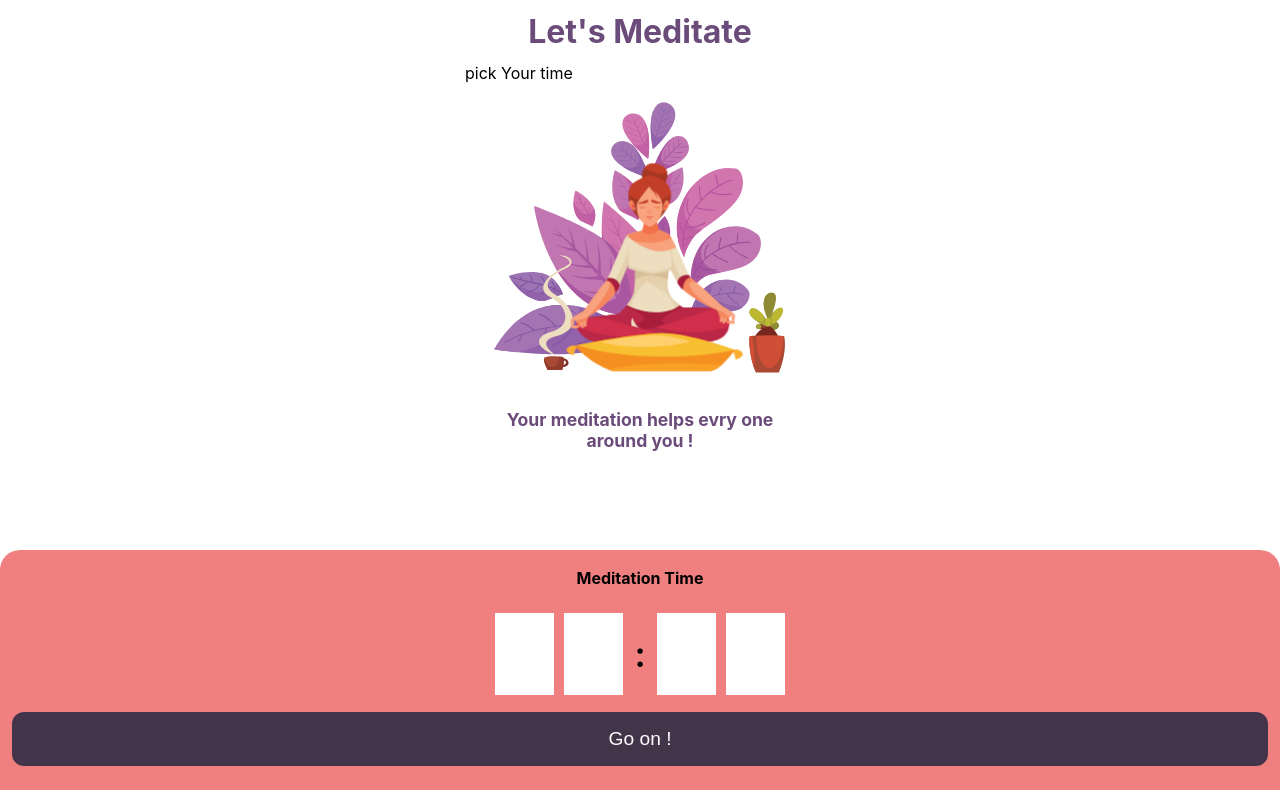
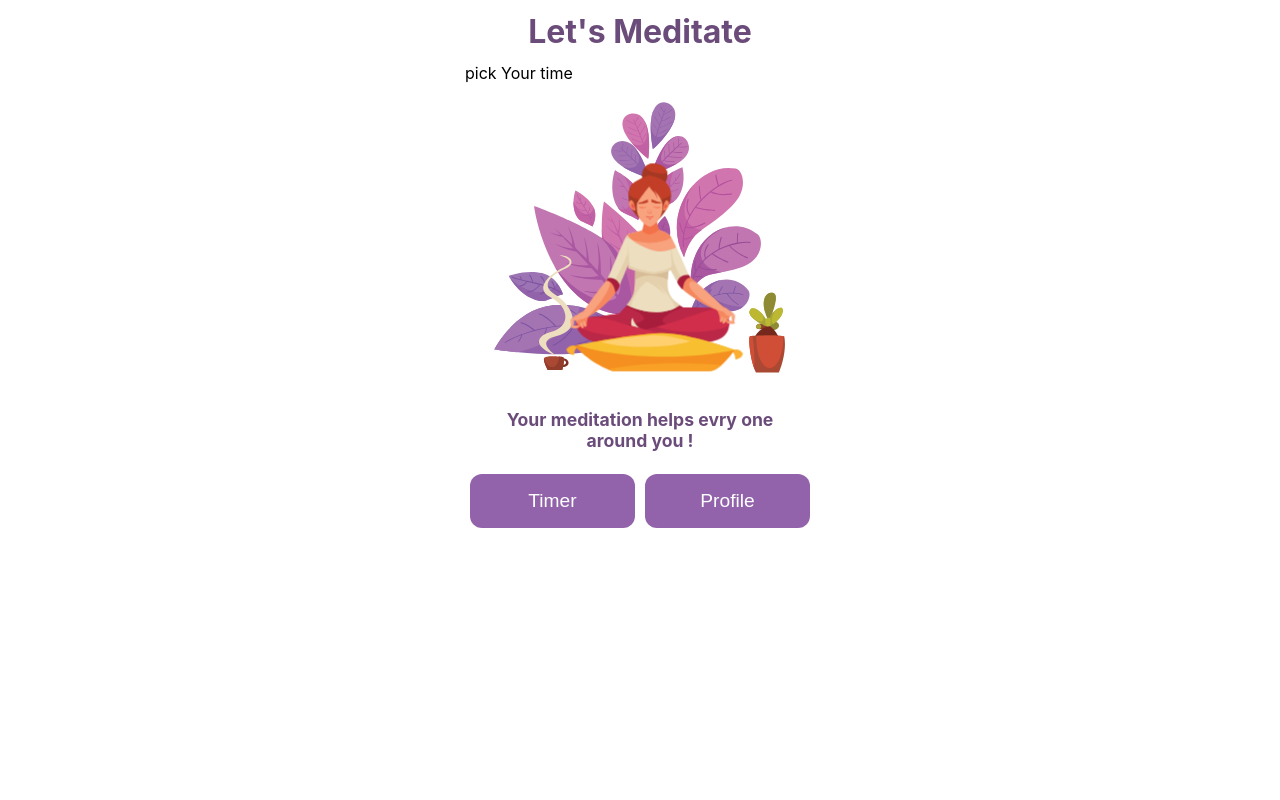
Before and after one commit to zaouch-bahae-eddine/meditation, a React (Create React App) app: page /timer in a window 1280 px wide. Built offline with nearby package versions, Linux system fonts and the light colour scheme.

Commit message:
feat pick timer

```diff
--- a/src/components/setTimer.tsx
+++ b/src/components/setTimer.tsx
@@ -1,22 +1,29 @@
+import { useState } from "react"
 import { ButtonElement } from "./buttonElement"
 import './setTimer.css'
+
 const SetTimer = (props: any) => {
+
     return (
-      <div className="popup-style">
+      <div className={props.display ? "popup-style" : "popup-style hidden"}>
         <form className="p-12">
           <h1 className='popup-header'>Meditation Time</h1>
           <div className="time-inputs">
             <div className="min-inputs">
-              <input type="number" className="min-douzen" onChange={(event) => props.handleMinDouzenInputChange(event)}/>
-              <input type="number" className="min-unit" onChange={(event) => props.handleMinUnitInputChange(event)}/>
+              <input type="number" value={props.timerValue.minDouzen} className="min-douzen" onChange={(event) => props.handleMinDouzenInputChange(event)}/>
+              <input type="number" value={props.timerValue.minUnit} className="min-unit" onChange={(event) => props.handleMinUnitInputChange(event)}/>
             </div>
             <div className="semicolomn-breack">:</div>
             <div className="sec-inputs">
-              <input type="number" className="sec-douzen" onChange={(event) => props.handleSecDouzenInputChange(event)}/>
-              <input type="number" className="sec-unit" onChange={(event) => props.handleSecUnitInputChange(event)}/>
+              <input type="number" value={props.timerValue.secDouzen} className="sec-douzen" onChange={(event) => props.handleSecDouzenInputChange(event)}/>
+              <input type="number" value={props.timerValue.secUnit} className="sec-unit" onChange={(event) => props.handleSecUnitInputChange(event)}/>
             </div>
           </div>
-          <ButtonElement onClick={props.handleSubmit} type="button" id="submit-login" label="Go on !" class={['background-light-mauve', 'p-16', 'mt-12']} />
+          <ButtonElement onClick={() => {
+            props.handleSubmit()
+            props.hiddePopup()
+          }}
+          type="button" id="submit-login" label="Go on !" class={['background-light-pink', 'p-16', 'mt-12']} />
         </form>
       </div>
     )
--- a/src/hooks/useTimer.ts
+++ b/src/hooks/useTimer.ts
@@ -1,6 +1,5 @@
 
 import { useRef, useState } from "react";
-import { finished } from "stream";
 
 interface TimerPickerInterface {
     minDouzen?: number,
@@ -33,13 +32,12 @@ const useTimer = () => {
 
       if((currentTime.getMinutes() > 0 || currentTime.getSeconds() > 0)){
         setIsActive(true)
-
+        setFinished(false)
         chronoRef.current = setInterval(() => {
           setCurrentTime((currentTime) => {
             if((currentTime.getMinutes() > 0 || currentTime.getSeconds() > 0)){
               return new Date(currentTime.getTime() - initialTime.getTime() - 1000)
             }
-            console.log('FInished')
             setFinished(true)
             stopTimer()
             return initialTime
@@ -52,9 +50,13 @@ const useTimer = () => {
       console.log('Stop')
       setIsActive(false)
       clearInterval(chronoRef.current)
+    }
+    const cancelTimer = () => {
+      setIsActive(false)
+      setFinished(true)
+      clearInterval(chronoRef.current)
       setCurrentTime(initialTime)
     }
-
-    return {initTimer, startTimer, stopTimer, currentTime, isActive, finished}
+    return {initTimer, startTimer, stopTimer, currentTime, isActive, finished, cancelTimer}
 }
 export default useTimer
--- /dev/null
+++ b/src/pages/timerPicker.css
@@ -0,0 +1,11 @@
+.buttons-timer-bottom {
+    display: flex;
+    justify-content: space-between;
+    align-items: center;
+}
+.buttons-timer-bottom.hidden{
+    display: none;
+}
+.buttons-timer-bottom button{
+    margin: 5px;
+}
--- a/src/pages/timerPicker.tsx
+++ b/src/pages/timerPicker.tsx
@@ -1,12 +1,14 @@
 import { WomenOrder } from "../components/persons-item/womenOrder";
-import "./welcome.css";
-import "./template.css";
+import "./welcome.css"
+import "./template.css"
+import "./timerPicker.css"
 import { ButtonElement } from "../components/buttonElement";
 import { useCurrentUser } from "../hooks/useCurrentUser";
 import { useState, ChangeEvent } from 'react'
 import useTimer from "../hooks/useTimer";
 import SetTimer from "../components/setTimer";
 import '../components/setTimer.css'
+
 interface TimerPickerInterface {
   minDouzen?: number,
   minUnit?: number,
@@ -16,16 +18,32 @@ interface TimerPickerInterface {
 
 function TimerPicker() {
     //const currentUser = useCurrentUser()
-    const {initTimer, currentTime, startTimer, isActive } = useTimer()
+    const {initTimer, currentTime, startTimer, isActive, finished, stopTimer, cancelTimer } = useTimer()
     const [timer, setTimer] = useState<TimerPickerInterface>({
       minDouzen: 0,
       minUnit: 0,
       secDouzen: 0,
       secUnit: 0
     })
+    const [displayPopup, setDisplayPopup] = useState(false)
+    const hiddePopup = () => {
+      setDisplayPopup(false)
+    }
+    const showPopup = () => {
+      setDisplayPopup(true)
+      initializeTimer()
+    }
     const handleSubmit = () => {
       initTimer(timer)
       startTimer()
+    }
+    const initializeTimer = () => {
+      setTimer({
+        minDouzen: 0,
+        minUnit: 0,
+        secDouzen: 0,
+        secUnit: 0
+      })
     }
     const handleMinDouzenInputChange = (event: ChangeEvent) => {
       const target = event.target as HTMLInputElement;
@@ -69,7 +87,7 @@ function TimerPicker() {
       <h1 className="color-dark-pink text-center p-12">Let's Meditate</h1>
       <div className="timer-display">
         {
-          isActive ?
+          !finished ?
             (currentTime.getMinutes() || '00') +':' + (currentTime.getSeconds() || '00')
           : 'pick Your time'
         }
@@ -80,12 +98,49 @@ function TimerPicker() {
       <div className="app-description">
           <p className="color-dark-pink text-center">Your meditation helps evry one around you !</p>
       </div>
+      <div className={finished ? "buttons-timer-bottom" : "buttons-timer-bottom hidden"}>
+         <ButtonElement
+          onClick={()=> showPopup()}
+          id="show-timer-pop"
+          type="button"
+          label="Timer"
+          class={['background-light-pink', 'p-16', 'mt-12']}
+        />
+        <ButtonElement
+          onClick={()=> showPopup()}
+          id="show-timer-pop"
+          type="button"
+          label="Profile"
+          icone="Profile"
+          class={['background-light-pink', 'p-16', 'mt-12']}
+        />
+      </div>
+      <div className={!finished ? "buttons-timer-bottom" : "buttons-timer-bottom hidden"}>
+         <ButtonElement
+          onClick={()=> isActive ? stopTimer() : startTimer()}
+          id="show-timer-pop"
+          type="button"
+          label={ isActive ? "Stop" : "Play"}
+          class={['background-light-pink', 'p-16', 'mt-12']}
+        />
+        <ButtonElement
+          onClick={()=> cancelTimer()}
+          id="show-timer-pop"
+          type="button"
+          label="Cancel"
+          icone="Profile"
+          class={['background-light-pink', 'p-16', 'mt-12']}
+        />
+      </div>
       <SetTimer
         handleMinDouzenInputChange={handleMinDouzenInputChange}
         handleMinUnitInputChange={handleMinUnitInputChange}
         handleSecDouzenInputChange={handleSecDouzenInputChange}
         handleSecUnitInputChange={handleSecUnitInputChange}
         handleSubmit={handleSubmit}
+        display={displayPopup}
+        hiddePopup={hiddePopup}
+        timerValue={timer}
       />
     </main>
   );
```
